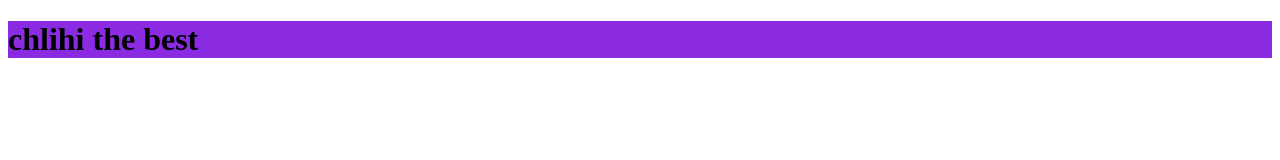
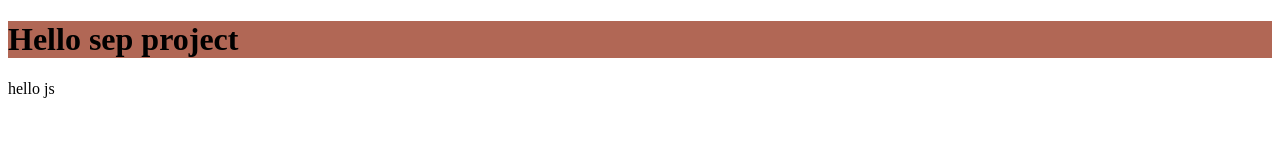
Before and after one commit to M-Chlihi/first-angular-project, a plain HTML site: page index.html in a window 1280 px wide. Drawn offline with Linux system fonts and the light colour scheme.

Commit message:
aploading index.html app.js style.css

```diff
--- a/app.js
+++ b/app.js
@@ -1 +1 @@
-alert(dont_worry);
+document.write("hello js")
--- a/index.html
+++ b/index.html
@@ -7,7 +7,7 @@
     <link rel="stylesheet" href="style.css">
 </head>
 <body>
-    <h1>chlihi the best</h1>
+    <h1>Hello sep project</h1>
 
 
     <script src="app.js"></script>
--- a/style.css
+++ b/style.css
@@ -1,4 +1,4 @@
 h1{
-    background-color: blueviolet;
+    background-color: rgb(177, 103, 85);
     color: whites;
 }
```
